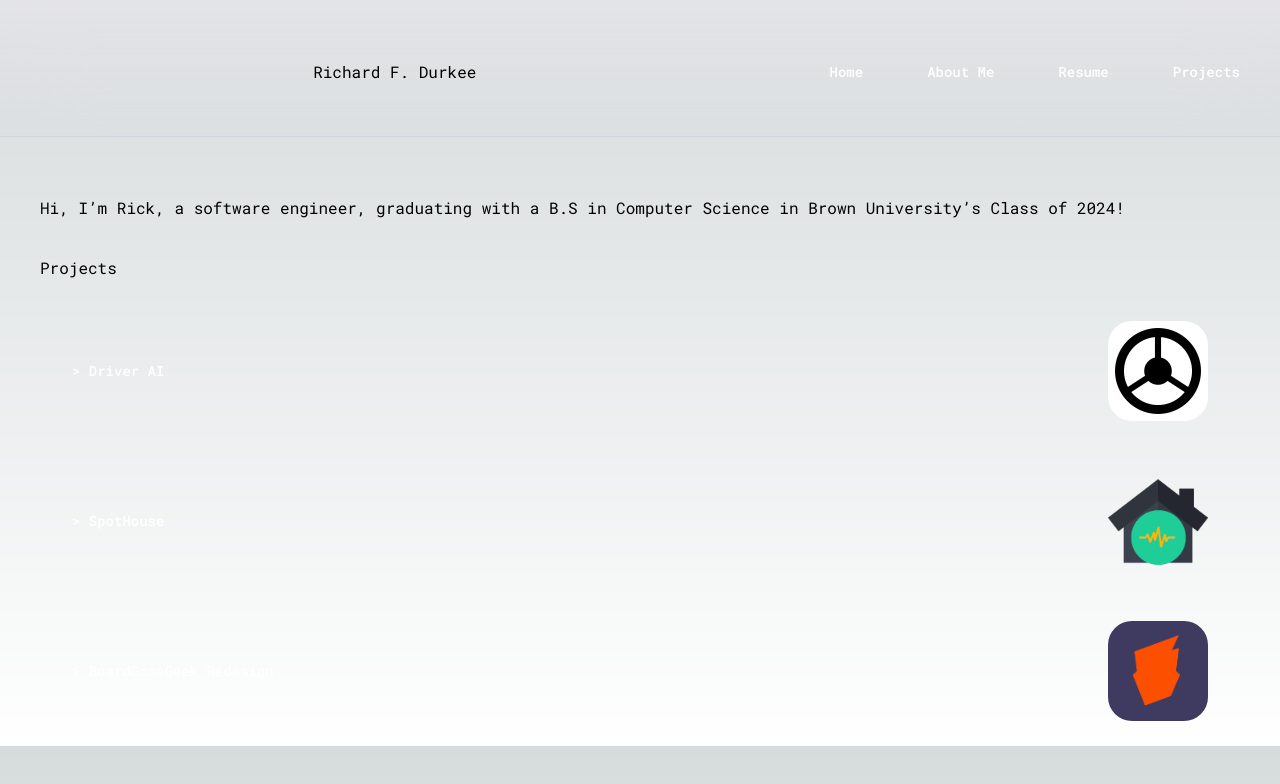
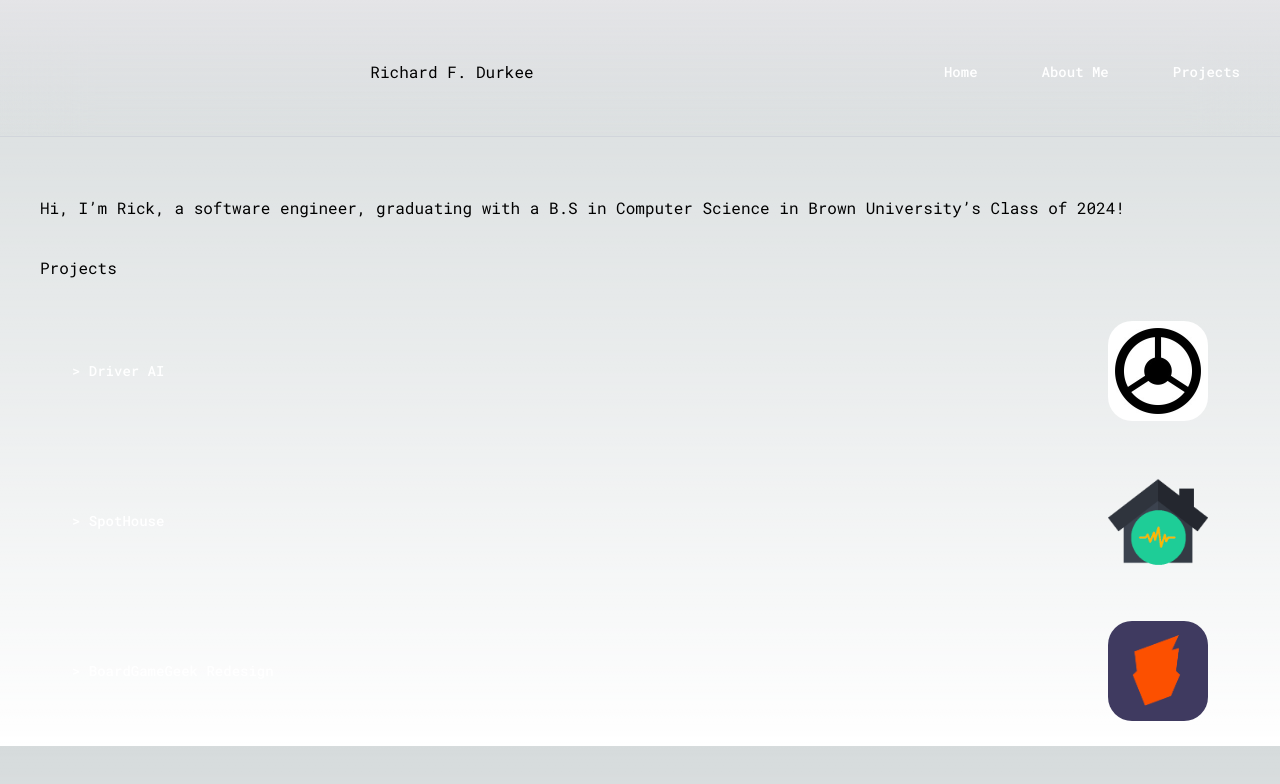
Before and after one commit to Richard-Durkee/portfolio, a Next.js app in the folder richarddurkee.com/: page / in a window 1280 px wide. Shown: the top 784 px of the page. Built offline with nearby package versions, Linux system fonts and the light colour scheme.

Commit message:
Remove Resume Tab until Further Development

```diff
--- a/richarddurkee.com/src/app/nav-links.tsx
+++ b/richarddurkee.com/src/app/nav-links.tsx
@@ -19,11 +19,11 @@ const links = [
       href: '/about-me',
       // icon: DocumentDuplicateIcon,
     },
-    {
-        name: 'Resume',
-        href: '/resume',
-        // icon: UserGroupIcon,
-    },
+    // {
+    //     name: 'Resume',
+    //     href: '/resume',
+    //     // icon: UserGroupIcon,
+    // },
     {
         name: 'Projects',
         href: '/projects',
```
